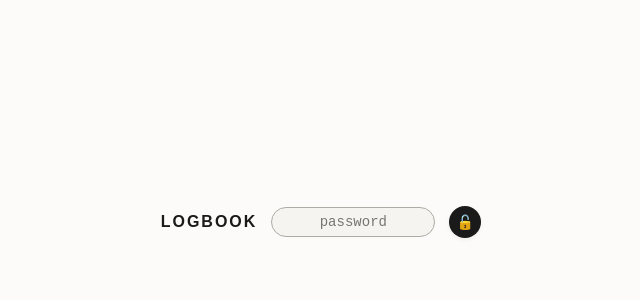
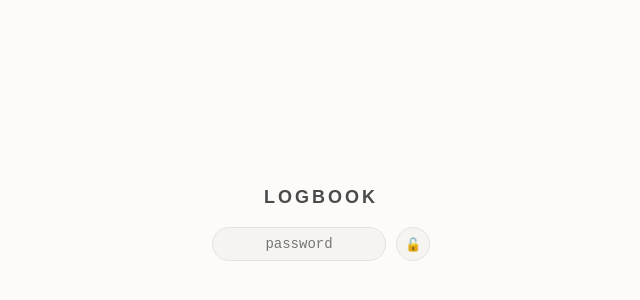
Before and after one commit to Ralf-Daniel/Logbook, a plain HTML site: page index.html in a window 1280 px wide. Shown: the part 178-478 px from the top of the page, without its empty margins (319-959 px from the left). Drawn offline with Linux system fonts and the light colour scheme; a web font is replaced by a local one.

Commit message:
Add files via upload

```diff
--- a/index.html
+++ b/index.html
@@ -32,12 +32,14 @@
         </div>
         -->
 
-        <!-- СТРОГИЙ ЭКРАН ВХОДА В ОДНУ СТРОКУ (СОХРАНЕНЫ СИСТЕМНЫЕ ID) -->
+        <!-- ИСПРАВЛЕННЫЙ ДВУХСТРОЧНЫЙ ЭКРАН ВХОДА (ПОД РЕАЛЬНУЮ ЗАДУМКУ) -->
         <div id="lock-screen">
-          <div class="auth-compact-row">
-            <span class="auth-logo">LOGBOOK</span>
-            <input type="password" id="master-password-input" placeholder="password" autocomplete="current-password">
-            <button id="btn-unlock" title="Разблокировать">🔓</button>
+          <div class="auth-container">
+            <h2 class="auth-logo">LOGBOOK</h2>
+            <div class="auth-input-row">
+              <input type="password" id="master-password-input" placeholder="password" autocomplete="current-password">
+              <button id="btn-unlock" title="Разблокировать">🔓</button>
+            </div>
           </div>
         </div>
 
--- a/styles.css
+++ b/styles.css
@@ -944,76 +944,82 @@ button:hover {
 }
 
 /* ========================================================
-   СТРОГИЙ И МЯГКИЙ ДИЗАЙН: КРУГЛЫЙ ВХОД И ОЧИСТКА САЙДБАРА
+   ИСТИННЫЙ МИНИМАЛИЗМ: ДВУХСТРОЧНЫЙ КРУГЛЫЙ ВХОД
    ======================================================== */
-
-/* Полностью перехватываем экран блокировки */
 #lock-screen {
     position: fixed;
     top: 0; left: 0; width: 100%; height: 100%;
-    background-color: #fcfbfa;
+    background-color: #fcfbfa; /* Родной бумажный фон */
     display: flex; justify-content: center; align-items: center;
     z-index: 9999;
 }
 
-/* Строка элементов в одну шеренгу */
-.auth-compact-row {
+/* Вертикальный контейнер для двух строк */
+.auth-container {
+    display: flex;
+    flex-direction: column;
+    align-items: center;
+    gap: 16px; /* Отступ между заголовком и полем ввода */
+}
+
+/* Первая строка: Заголовок */
+.auth-logo {
+    font-family: 'Comfortaa', sans-serif;
+    font-weight: 700;
+    font-size: 18px;
+    letter-spacing: 3px;
+    color: #4a4a4a;
+    text-transform: uppercase;
+    margin: 0;
+}
+
+/* Вторая строка: Горизонтальная пара элементов */
+.auth-input-row {
     display: flex;
     align-items: center;
-    gap: 14px;
-    font-family: 'Comfortaa', sans-serif;
+    gap: 10px;
 }
 
-/* Логотип приложения */
-.auth-logo {
-    font-weight: 700;
-    font-size: 16px;
-    letter-spacing: 2px;
-    color: #1a1a1a;
-    text-transform: uppercase;
-}
-
-/* МЯГКОЕ ОВАЛЬНОЕ ПОЛЕ ВВОДА ПАРОЛЯ */
+/* МЯГКОЕ ОВАЛЬНОЕ ПОЛЕ ВВОДА */
 #master-password-input {
-    border: 1.5px solid #acaba4;
-    background-color: #f5f4f0;
-    padding: 6px 16px;
+    border: 1px solid #e3e2dc; /* Тонкая аккуратная рамка */
+    background-color: #f5f4f0; /* Едва заметный мягкий крафтовый фон */
+    padding: 8px 16px;
     font-family: 'IBM Plex Mono', monospace;
     font-size: 14px;
     color: #1a1a1a;
     outline: none;
-    width: 130px;
-    border-radius: 20px; /* Делаем края полностью овальными капсулами */
+    width: 140px;
+    border-radius: 20px; /* Идеальная овальная капсула */
     text-align: center;
     transition: all 0.2s ease;
 }
 #master-password-input:focus {
-    border-color: #1a1a1a;
+    border-color: #acaba4;
     background-color: #fcfbfa;
-    box-shadow: 0 0 0 3px rgba(0,0,0,0.02);
+    box-shadow: 0 2px 6px rgba(0,0,0,0.02);
 }
 
-/* ИДЕАЛЬНО КРУГЛАЯ КНОПКА-ЗАМОК */
+/* ИДЕАЛЬНАЯ СВЕТЛАЯ КРУГЛАЯ КНОПКА (НИКАКОЙ МРАЧНОСТИ!) */
 #btn-unlock {
-    background-color: #1a1a1a; /* Благородный темный фон кнопки */
-    border: none;
-    font-size: 14px;
+    background-color: #f5f4f0; /* Светлый фон в тон поля ввода */
+    border: 1px solid #e3e2dc; /* Тонкая круглая рамка */
+    font-size: 13px;
     cursor: pointer;
-    width: 32px;
-    height: 32px;
+    width: 34px;
+    height: 34px;
     display: flex;
     align-items: center;
     justify-content: center;
-    border-radius: 50%; /* Намертво скругляем в идеальный шар */
-    transition: all 0.15s ease;
-    box-shadow: 0 2px 5px rgba(0,0,0,0.05);
+    border-radius: 50%; /* Скругление в идеальный шар */
+    transition: all 0.2s ease;
 }
 #btn-unlock:hover {
-    transform: scale(1.08);
-    background-color: #2c2c2c;
+    border-color: #1a1a1a;
+    background-color: #e3e2dc; /* Мягкое потемнение при наведении */
 }
 
-/* УБИРАЕМ ЗНАЧКИ У БЛОКОВ ЗАМЕТОК В ЛЕВОМ МЕНЮ ДЛЯ СТРОГОСТИ */
+/* Убираем значки у блоков заметок в левом меню для строгости */
 #list-notes li::before, #list-tags li::before {
     content: "" !important;
     margin: 0 !important;
--- a/sw.js
+++ b/sw.js
@@ -1,4 +1,4 @@
-const CACHE_NAME = 'logbook-v59';
+const CACHE_NAME = 'logbook-v60';
 // Список файлов, которые телефон должен намертво сохранить в свой кэш:
 const ASSETS = [
   'index.html',
```
